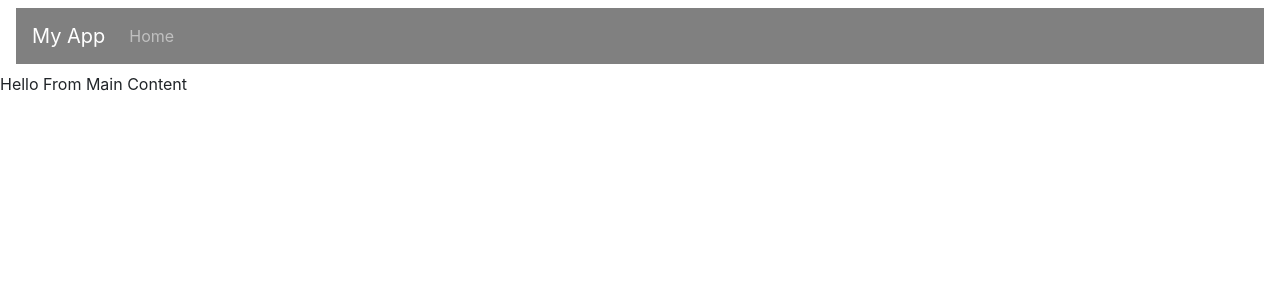
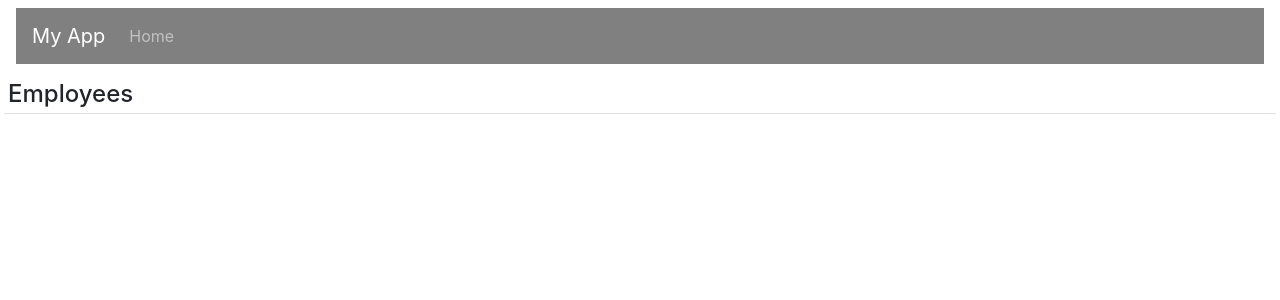
Before and after one commit to kvenkatvarma/ReactRepo, a React (Create React App) app: page / in a window 1280 px wide. Shown: the top 300 px of the page. Built offline with nearby package versions, Linux system fonts and the light colour scheme.

Commit message:
Render Expressions

```diff
--- a/src/MainContent.jsx
+++ b/src/MainContent.jsx
@@ -2,8 +2,13 @@
 
 export default class MainContent extends Component
 {
+    state ={appTitle:"Employees"};
     render()
     {
-        return <div>Hello From Main Content</div>
+        return (
+        <div>
+            <h4 className="border-bottom m-1 p-1">{this.state.appTitle}</h4>
+        </div>
+        )
     }
 }
```
